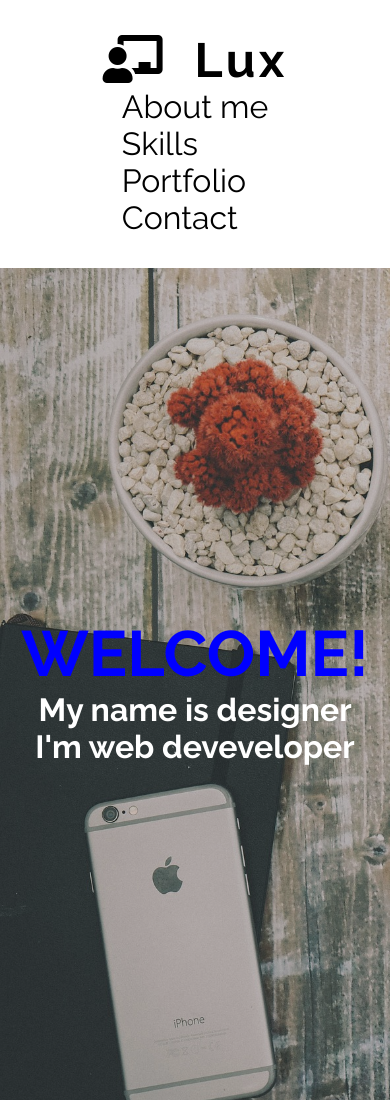
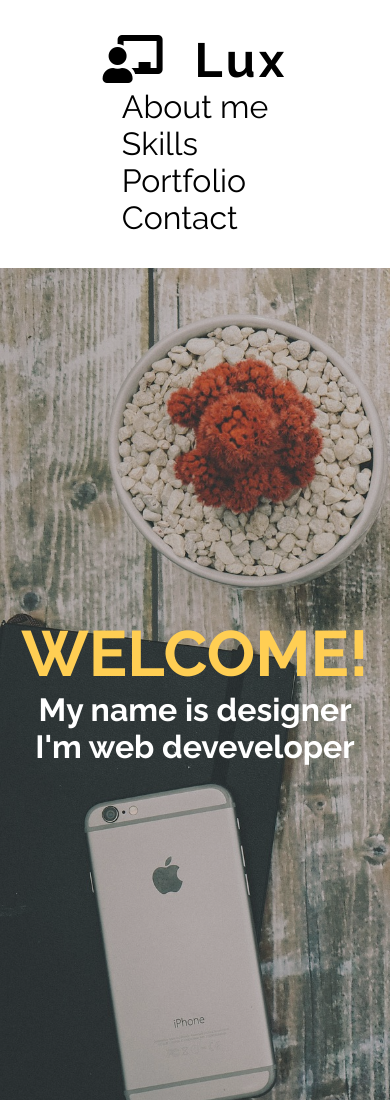
Before and after one commit to mtszc-Projects/cc-wizytowka, a plain HTML site: page index.html in a window 390 px wide. Shown: the top 1100 px of the page. Drawn offline with Linux system fonts and the light colour scheme.

Commit message:
finalsecond

```diff
--- a/style.css
+++ b/style.css
@@ -335,7 +335,7 @@ footer {
 @media screen and (max-width: 1024px){
 
  h1{
-     color:red;
+     /* color:red; */
      font-size: 6rem;
  }
  h2{
@@ -376,7 +376,7 @@ footer {
 
 @media screen and (max-width: 768px){
     h1{
-        color:green;
+        /* color:green; */
         font-size: 5rem;
     }
     h2{
@@ -419,7 +419,7 @@ h4{
 
 @media screen and (max-width: 480px){
     h1{
-        color:blue;
+        /* color:blue; */
         font-size: 4rem;
     }
     h2{
```
